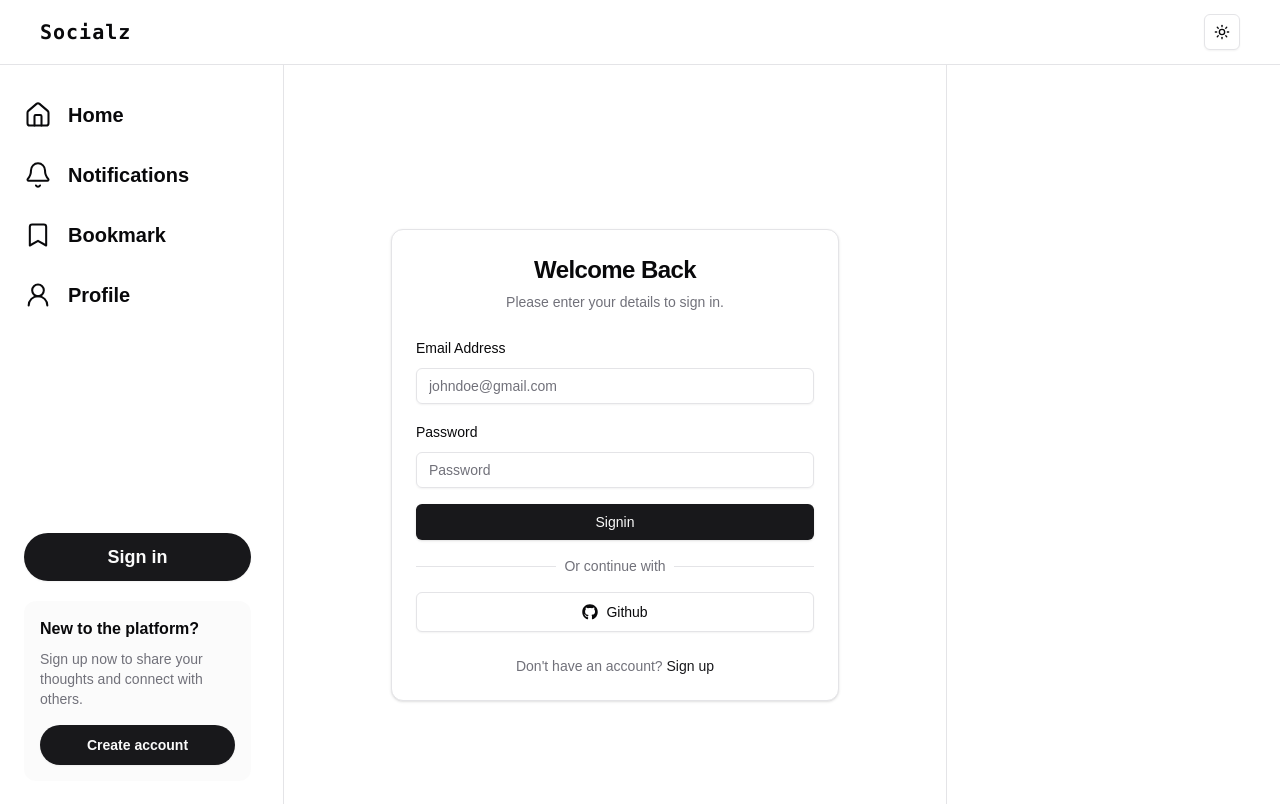
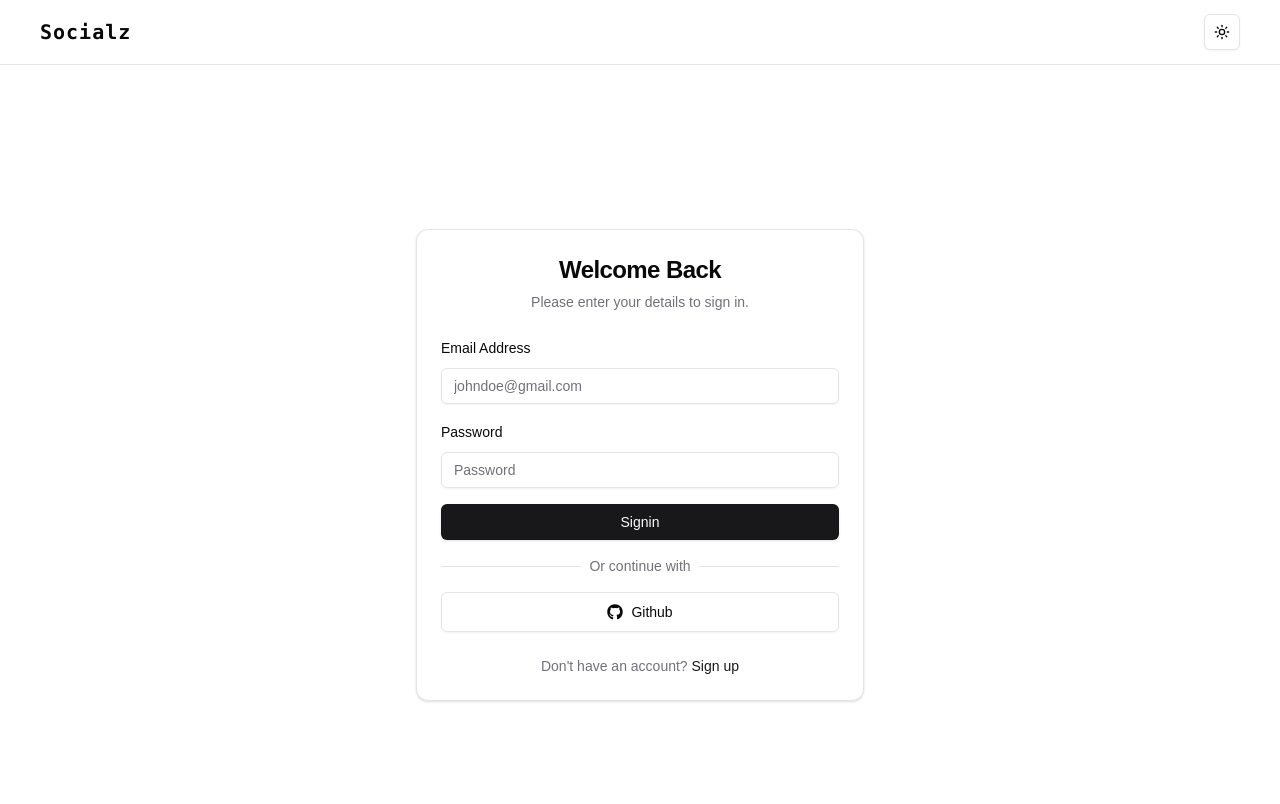
Before and after one commit to shivamjaiswal123/Socialz, a Next.js app: page /signin in a window 1280 px wide. Shown: the top 804 px of the page. Built offline with nearby package versions, Linux system fonts and the light colour scheme; no server answers.

Commit message:
fix layout for Navbar and Sidebar(do not show on auth pages)

```diff
--- /dev/null
+++ b/src/app/(main)/layout.tsx
@@ -0,0 +1,25 @@
+import Sidebar from '@/components/Sidebar';
+import WhoToFollow from '@/components/WhoToFollow';
+
+export default function MainLayout({
+  children,
+}: {
+  children: React.ReactNode;
+}) {
+  return (
+    <div className="flex gap-2">
+      {/* Sidebar */}
+      <div className="hidden lg:block">
+        <Sidebar />
+      </div>
+
+      {/* Main Content */}
+      <main className="flex-1 border-x">{children}</main>
+
+      {/* Who to Follow Section */}
+      <div className="hidden w-[325px] p-2 md:block">
+        <WhoToFollow />
+      </div>
+    </div>
+  );
+}
--- a/src/app/layout.tsx
+++ b/src/app/layout.tsx
@@ -34,20 +34,8 @@ export default function RootLayout({
         <Provider>
           <Navbar />
           <div className="max-w-7xl mx-auto">
-            <div className="flex gap-2">
-              {/* Sidebar */}
-              <div className="hidden lg:block">
-                <Sidebar />
-              </div>
-
-              {/* Main Content */}
-              <main className="flex-1 border-x">{children}</main>
-
-              {/* Who to Follow Section */}
-              <div className="hidden w-[325px] p-2 md:block">
-                <WhoToFollow />
-              </div>
-            </div>
+            {/* Main Content */}
+            <main>{children}</main>
           </div>
         </Provider>
       </body>
```
Also changed, not shown: src/app/(main)/notification/page.tsx (renamed from src/app/notification/page.tsx), src/app/(main)/page.tsx (renamed from src/app/page.tsx).
